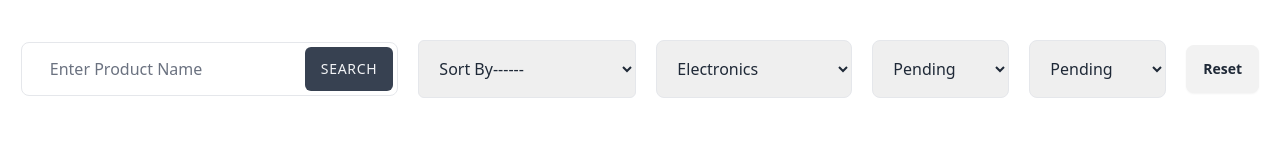
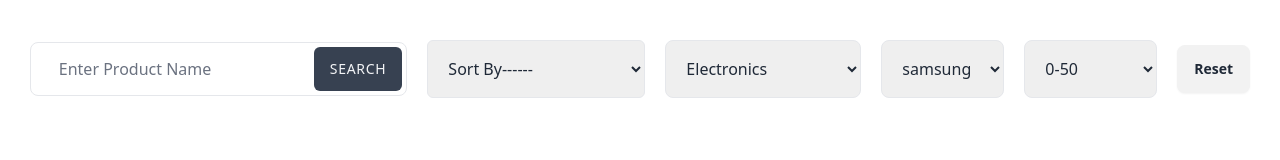
Before and after one commit to masudsw/jobtask, a React (Vite) app: page / in a window 1280 px wide. Shown: the top 160 px of the page. Built offline with nearby package versions, Linux system fonts and the light colour scheme; no server answers.

Commit message:
User interface completed

```diff
--- a/src/App.jsx
+++ b/src/App.jsx
@@ -145,14 +145,16 @@ const App = () => {
                 setCurrentPage(1)
               }}
               value={filter}
-              name='category'
-              id='category'
+              name='brand'
+              id='brand'
               className='border p-4 rounded-lg'
             >
 
-              <option selected value='pending'>Pending</option>
-              <option value='working'>Working</option>
-              <option value='completed'>Completed</option>
+              <option selected value='samsung'>samsung</option>
+              <option value='Anik'>Anik</option>
+              <option value='Sony'>Sony</option>
+              <option value='Walton'>Walton</option>
+              <option value='Sony'>Sony</option>
             </select>
           </div>
           <div>
@@ -162,14 +164,16 @@ const App = () => {
                 setCurrentPage(1)
               }}
               value={filter}
-              name='category'
-              id='category'
+              name='price_range'
+              id='price_range'
               className='border p-4 rounded-lg'
             >
 
-              <option selected value='pending'>Pending</option>
-              <option value='working'>Working</option>
-              <option value='completed'>Completed</option>
+              <option selected value='fifty'>0-50</option>
+              <option value='hundred'>51-100</option>
+              <option value='five_hundred'>101-500</option>
+              <option value='thousand'>501-1000</option>
+              <option value='five_thousand'>1001-5000</option>
             </select>
           </div>
           <button onClick={handleReset} className='btn'>
```
